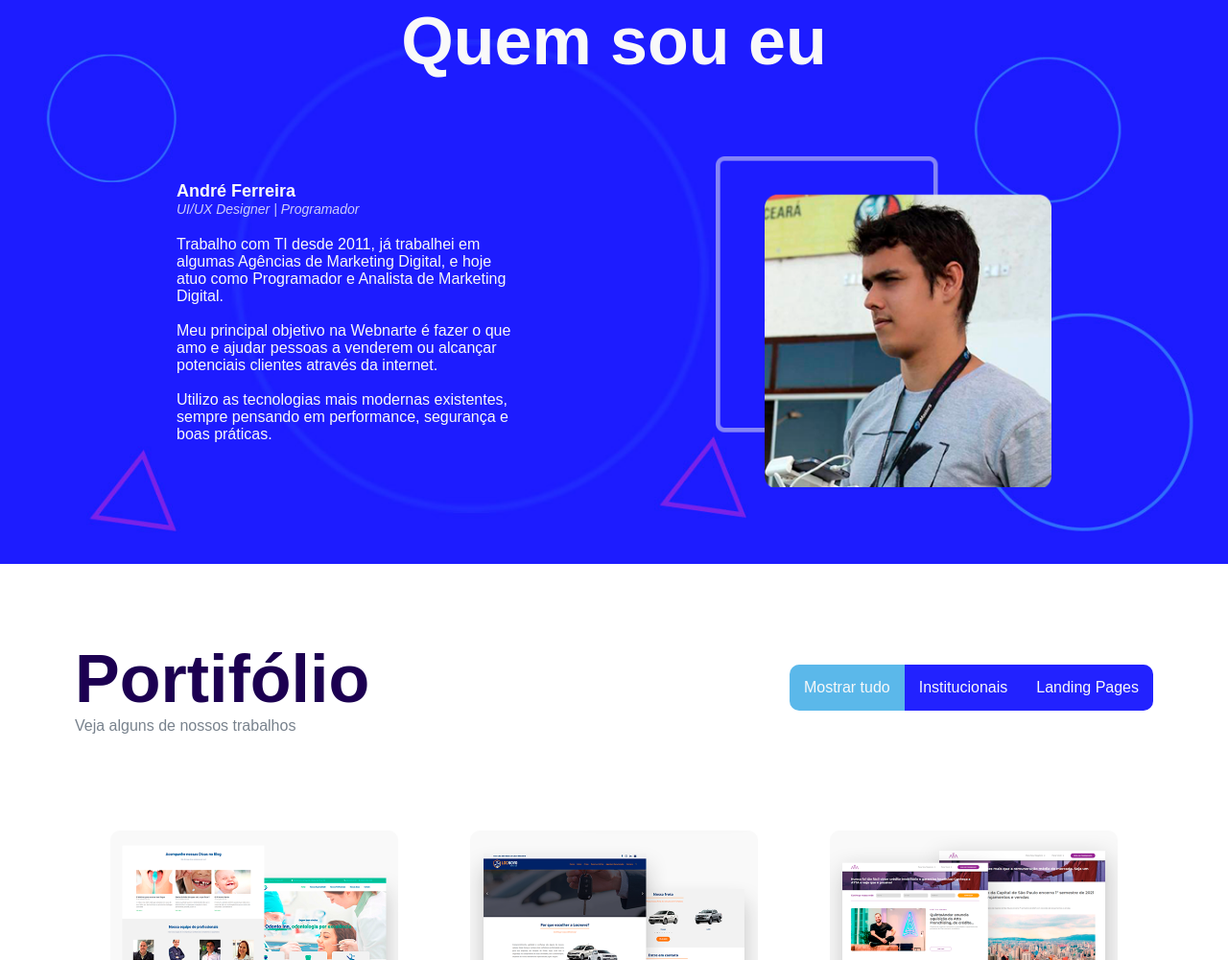
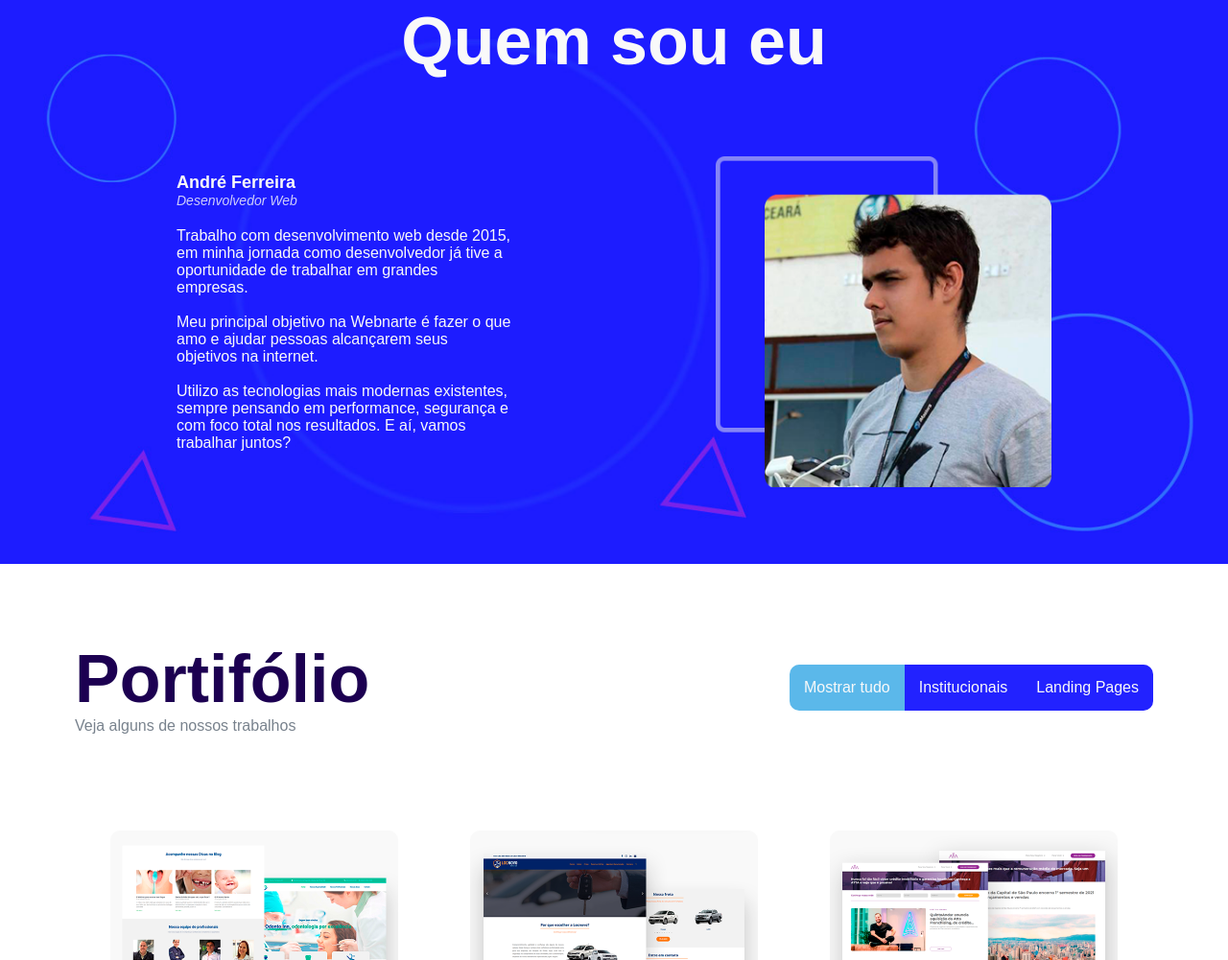
Before and after one commit to andreferreiradaweb/webnarte-site-gatsby, a Gatsby site: page / in a window 1280 px wide. Shown: the part 1847-2848 px from the top of the page at 96% size. Built offline with nearby package versions, Linux system fonts and the light colour scheme; Gatsby itself is replaced by a stand-in of ours; what react-animations would draw is missing.

Commit message:
refactor: atualizando texto sesao sobre

```diff
--- a/src/components/about/index.js
+++ b/src/components/about/index.js
@@ -32,17 +32,16 @@ const About = () => {
                 <S.ContentInfo>
                   <S.ContentText>
                     <S.Name>André Ferreira</S.Name>
-                    <S.Prof>UI/UX Designer | Programador</S.Prof>
+                    <S.Prof>Desenvolvedor Web</S.Prof>
                     <S.Description>
-                      Trabalho com TI desde 2011, já trabalhei em
-                      algumas Agências de Marketing Digital, e hoje atuo
-                      como Programador e Analista de Marketing Digital.<br/><br/>
+                      Trabalho com desenvolvimento web desde 2015, em minha jornada como
+                      desenvolvedor já tive a oportunidade de trabalhar em grandes empresas.<br/><br/>
 
-                      Meu principal objetivo na Webnarte é fazer o que amo e ajudar pessoas a
-                      venderem ou alcançar potenciais clientes através da internet.<br/><br/>
+                      Meu principal objetivo na Webnarte é fazer o que amo e ajudar pessoas
+                       alcançarem seus objetivos na internet.<br/><br/>
 
                       Utilizo as tecnologias mais modernas existentes, sempre pensando em
-                      performance, segurança e boas práticas.
+                      performance, segurança e com foco total nos resultados. E aí, vamos trabalhar juntos?
                     </S.Description>
                   </S.ContentText>
 
```
